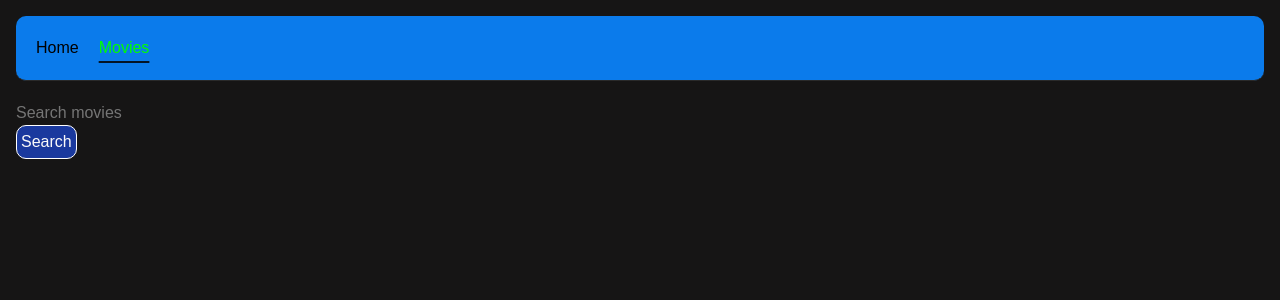
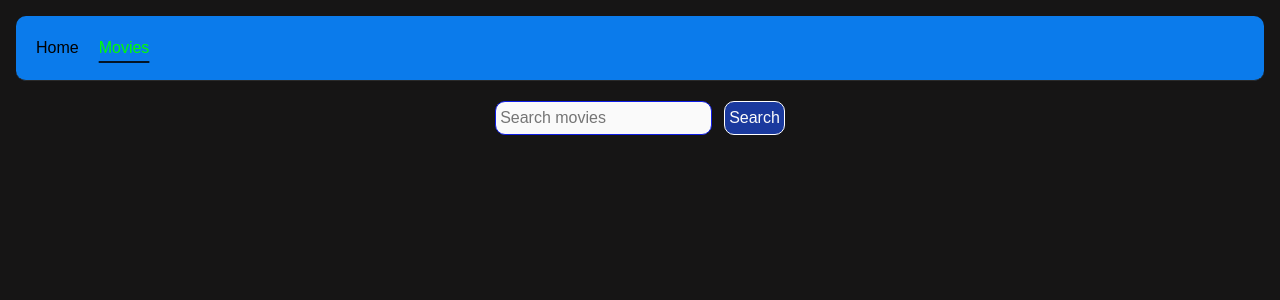
Before and after one commit to Yevhenii-93/goit-react-hw-05, a React (Vite) app: page /movies in a window 1280 px wide. Shown: the top 300 px of the page. Built offline with nearby package versions, Linux system fonts and the light colour scheme.

Commit message:
add go back button

```diff
--- /dev/null
+++ b/src/components/GoBack/GoBack.jsx
@@ -0,0 +1,5 @@
+import { Link } from "react-router-dom";
+
+export default function GoBack({ location }) {
+  return <Link to={location}>Go Back</Link>;
+}
--- a/src/components/MoviesList/MoviesList.jsx
+++ b/src/components/MoviesList/MoviesList.jsx
@@ -1,10 +1,11 @@
-import { Link } from "react-router-dom";
+import { Link, useLocation } from "react-router-dom";
 import css from "./MoviesList.module.css";
 
 export default function MoviesList({ topik }) {
+  const location = useLocation();
   return (
     <li className={css.container}>
-      <Link to={`/movies/${topik.id}`}>
+      <Link to={`/movies/${topik.id}`} state={location}>
         <h3>{topik.title}</h3>
         <img
           src={`https://image.tmdb.org/t/p/w500${topik.poster_path}`}
--- a/src/components/SearchMovie/SearchMovie.jsx
+++ b/src/components/SearchMovie/SearchMovie.jsx
@@ -1,6 +1,7 @@
 import { useEffect, useState } from "react";
 import Button from "../Button/Button";
 import { useDebounce } from "use-debounce";
+import css from "./SearchMovie.module.css";
 
 export default function SearchMovie({ onChange, value }) {
   const [inputValue, setInputValue] = useState(value ?? "");
@@ -26,8 +27,9 @@ export default function SearchMovie({ onChange, value }) {
   };
 
   return (
-    <form onSubmit={handleSubmit}>
+    <form className={css.form} onSubmit={handleSubmit}>
       <input
+        className={css.input}
         onChange={handleChange}
         name="searchValue"
         type="text"
--- a/src/pages/MovieDetailsPage/MovieDetailsPage.jsx
+++ b/src/pages/MovieDetailsPage/MovieDetailsPage.jsx
@@ -1,10 +1,14 @@
-import { useEffect, useState } from "react";
-import { NavLink, Outlet, useParams } from "react-router-dom";
+import { useEffect, useRef, useState } from "react";
+import { NavLink, Outlet, useLocation, useParams } from "react-router-dom";
 import { fetchMovieDetails } from "../../services/services";
+import GoBack from "../../components/GoBack/GoBack";
 
 export default function MovieDetailsPage() {
   const { movieId } = useParams();
   const [info, setInfo] = useState(null);
+
+  const location = useLocation();
+  const backlinkRef = useRef(location.state);
 
   useEffect(() => {
     async function fetchInfo(movieId) {
@@ -19,9 +23,9 @@ export default function MovieDetailsPage() {
     fetchInfo(movieId);
   }, [movieId]);
 
-  // console.log(info);
   return (
     <>
+      <GoBack location={backlinkRef.current} />
       {info && (
         <div>
           <div>
```
